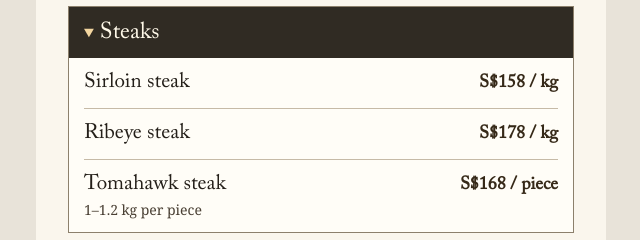
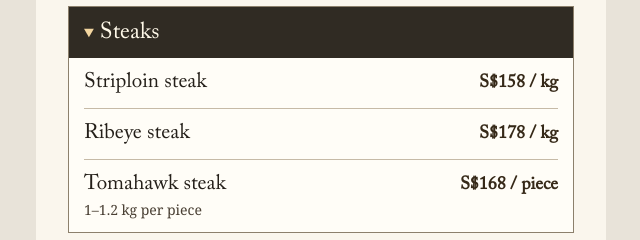
Before and after one commit to theoystercart/livestation-menus, a plain HTML site: page large-menu.html in a window 1280 px wide. Both pictures are taken after a click on the heading "Steaks". Shown: the part 1233-1473 px from the top of the page, 319-959 px from the left. Drawn offline with Linux system fonts and the light colour scheme.

Commit message:
Correct steak cut to striploin on both Livestation menus

```diff
--- a/large-menu.html
+++ b/large-menu.html
@@ -15,7 +15,7 @@
 <details class="category"><summary>Rolls</summary><p>Each roll is 6 inches and can be halved.</p><ul class="rows"><li><div>Lobster roll<small>Per roll</small></div><span>S$28</span></li><li><div>Shrimp roll<small>Per roll</small></div><span>S$16</span></li><li><div>Shrimp and crab roll<small>Per roll</small></div><span>S$22</span></li></ul></details>
 <details class="category"><summary>Grilled seafood</summary><ul class="rows"><li><div>Red Sea prawns<small>1kg</small></div><span>S$48</span></li><li><div>Half-shell scallops<small>1kg</small></div><span>S$32</span></li><li><div>Boston lobster<small>1kg</small></div><span>S$88</span></li><li><div>Octopus legs<small>1kg</small></div><span>S$68</span></li><li><div>King crab legs<small>1kg</small></div><span>S$188</span></li></ul></details><details class="category"><summary>Steaks</summary>
 <ul class="rows">
-<li><div>Sirloin steak</div><span>S$158 / kg</span></li>
+<li><div>Striploin steak</div><span>S$158 / kg</span></li>
 <li><div>Ribeye steak</div><span>S$178 / kg</span></li>
 <li><div>Tomahawk steak<small>1–1.2 kg per piece</small></div><span>S$168 / piece</span></li>
 </ul></details><details class="category"><summary>Pasta</summary><ul class="rows">
```
Also changed, not shown: livestation.html (+1 -1 lines).
